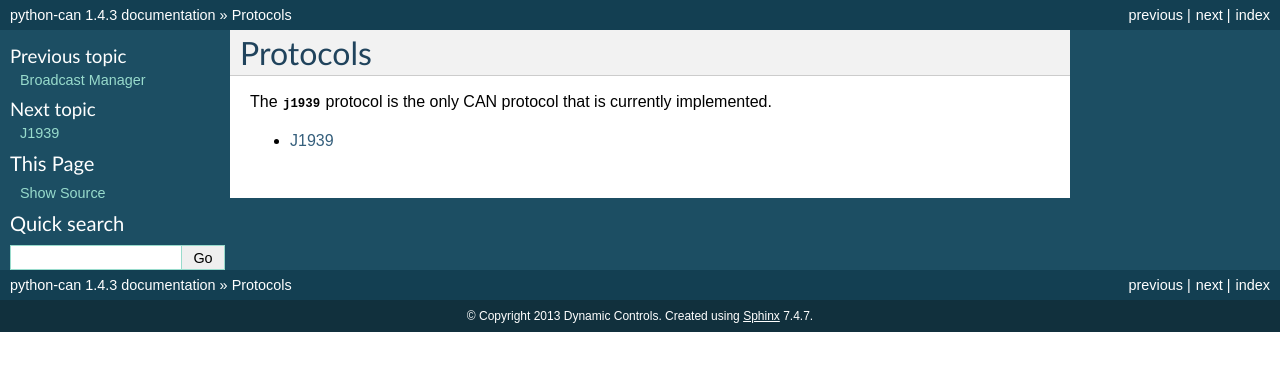
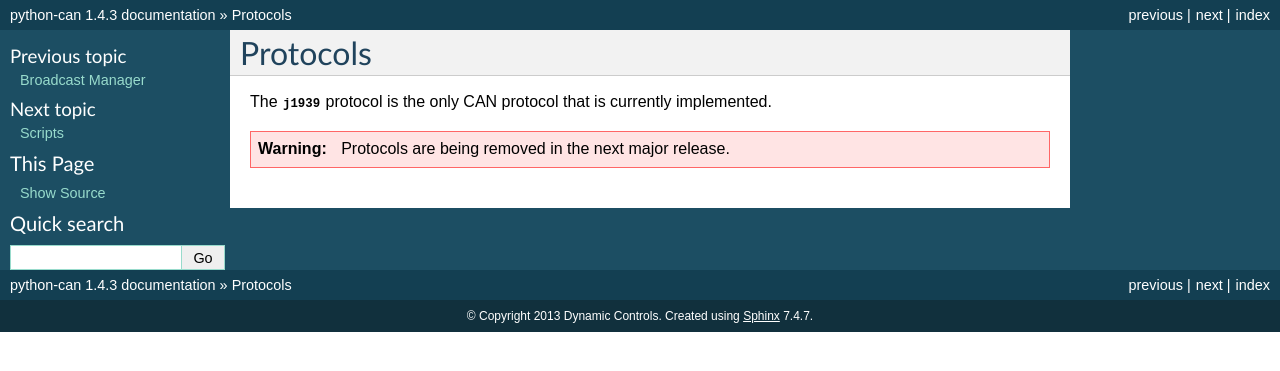
Before and after one commit to hardbyte/python-can, a Sphinx documentation site: the page built from doc/protocols.rst, in a window 1280 px wide. Shown: the top 371 px of the page. Built offline with Sphinx 7.4.7, drawn with Linux system fonts in a browser that asks for light colours.

Commit message:
Add warning to sphinx documentation about removal of j1939.

```diff
--- a/doc/j1939.rst
+++ /dev/null
@@ -1,5 +0,0 @@
-J1939
-=====
-
-.. TODO::
-    Documentation needs to be written
--- a/doc/protocols.rst
+++ b/doc/protocols.rst
@@ -4,8 +4,6 @@ Protocols
 The :mod:`~can.protocols.j1939` protocol is the only CAN protocol that is currently
 implemented.
 
+.. warning::
 
-.. toctree::
-   :maxdepth: 2
-
-   j1939
+   Protocols are being removed in the next major release.
```
